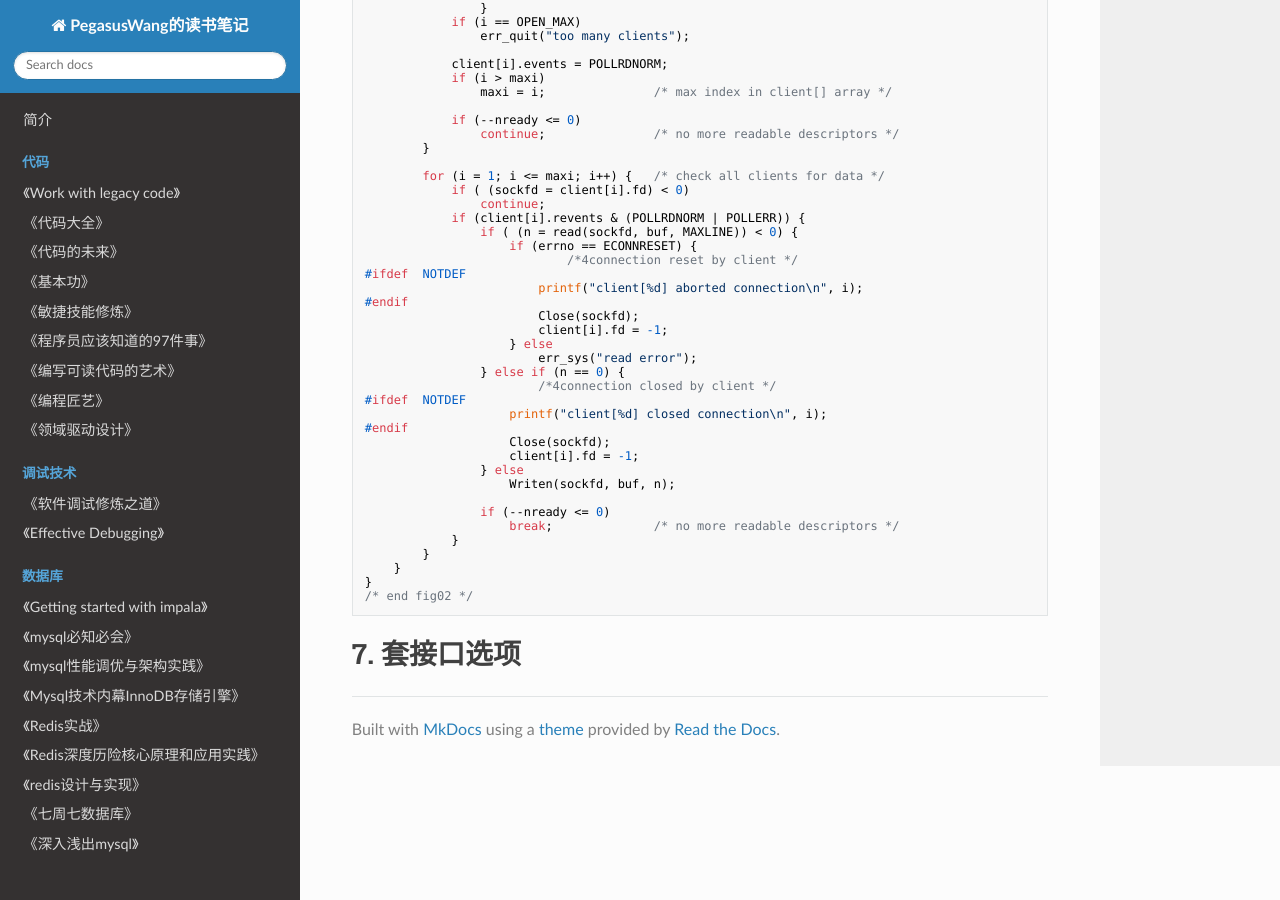
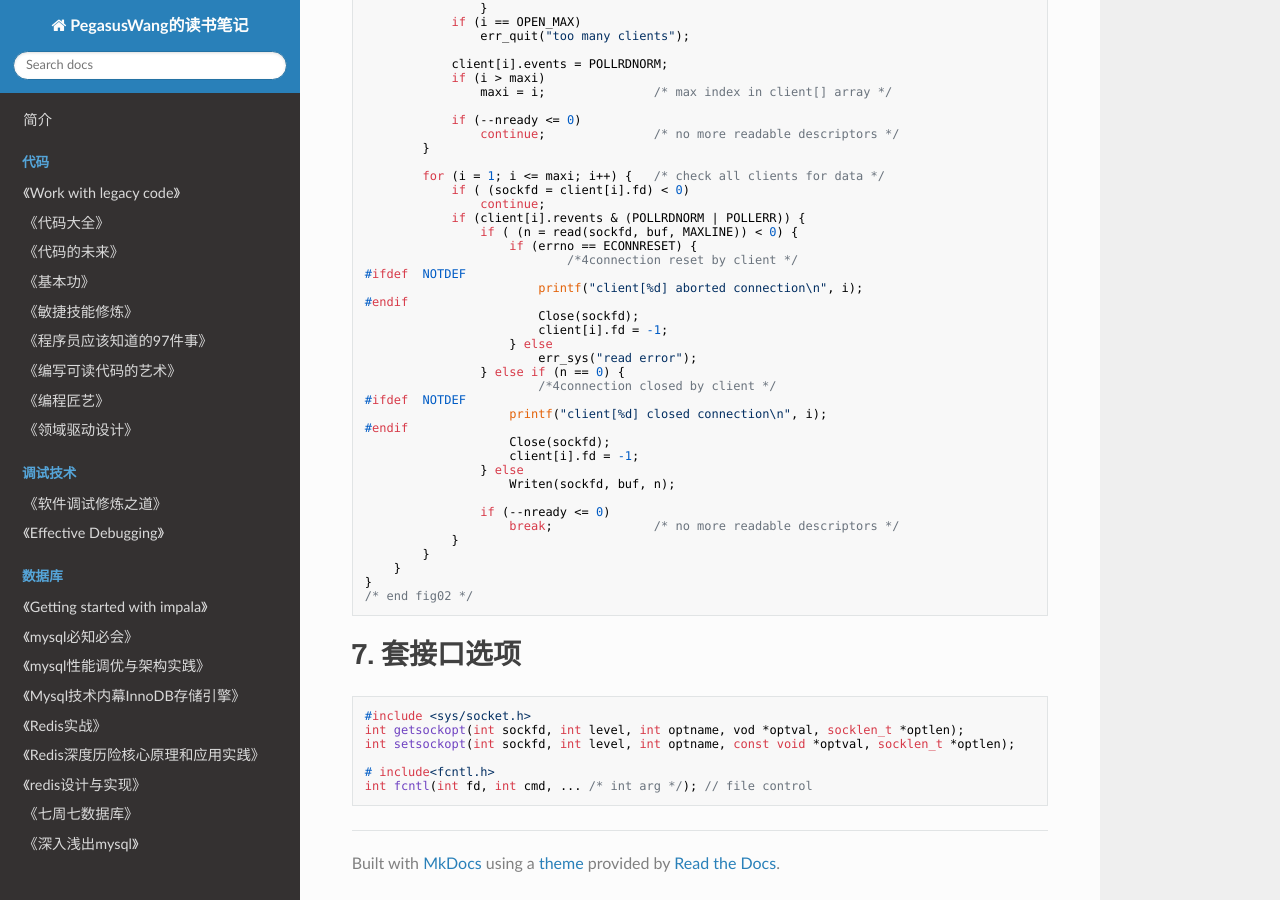
Before and after one commit to PegasusWang/booknotes, an MkDocs documentation site: the page built from docs/unix_linux/unix网络编程卷一.md, in a window 1280 px wide and 900 px high, scrolled down 5060 px. Built offline with MkDocs 1.6.1, drawn with Linux system fonts in a browser that asks for light colours; nearby versions of some CDN libraries; old or Windows-style settings are respelled for this version of MkDocs.

Commit message:
getsockopt/setsockopt/fcntl

````diff
--- a/docs/unix_linux/unix网络编程卷一.md
+++ b/docs/unix_linux/unix网络编程卷一.md
@@ -383,3 +383,12 @@ main(int argc, char **argv)
 ```
 
 # 7. 套接口选项
+
+```c
+#include <sys/socket.h>
+int getsockopt(int sockfd, int level, int optname, vod *optval, socklen_t *optlen);
+int setsockopt(int sockfd, int level, int optname, const void *optval, socklen_t *optlen);
+
+# include<fcntl.h>
+int fcntl(int fd, int cmd, ... /* int arg */); // file control
+```
````
